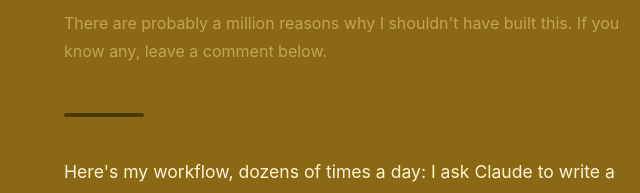
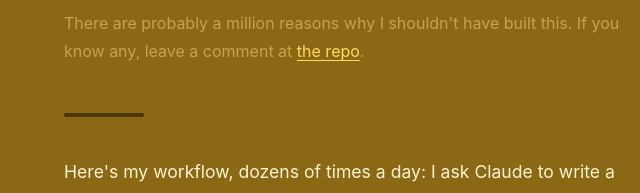
Before and after one commit to ashrocket/agent-pb, a plain HTML site: page site/blog.html in a window 1280 px wide. Shown: the part 248-441 px from the top of the page, 284-924 px from the left. Drawn offline with Linux system fonts and the light colour scheme.

Commit message:
Point "leave a comment" to GitHub repo
Co-Authored-By: @ashrocket collective

```diff
--- a/site/blog.html
+++ b/site/blog.html
@@ -166,7 +166,7 @@
 
   <article>
     <h1>I built a butter knife for your AI agent's clipboard</h1>
-    <p class="subtitle">There are probably a million reasons why I shouldn't have built this. If you know any, leave a comment below.</p>
+    <p class="subtitle">There are probably a million reasons why I shouldn't have built this. If you know any, leave a comment at <a href="https://github.com/ashrocket/agent-pb">the repo</a>.</p>
 
     <hr>
 
```
Also changed, not shown: 1 other file.
